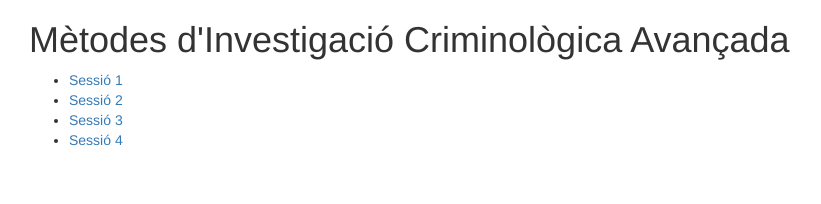
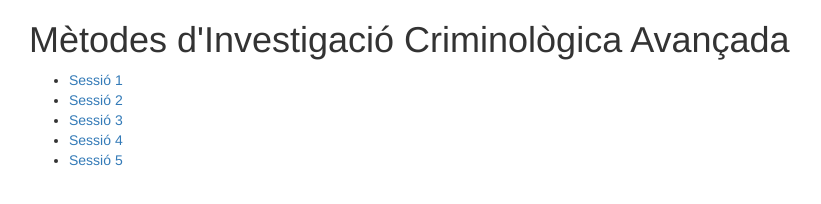
Before and after one commit to JohnPalmer/AdvancedResearchMethodsCriminology_2017, a plain HTML site: page index.html in a window 1280 px wide. Shown: the whole page, without its empty margins (26-847 px from the left). Drawn offline with nearby package versions, Linux system fonts and the light colour scheme.

Commit message:
class 5 index

```diff
--- a/index.html
+++ b/index.html
@@ -37,6 +37,7 @@
       <li><a href="s02.html">Sessió 2</a></li>
       <li><a href="s03.html">Sessió 3</a></li>
       <li><a href="s04.html">Sessió 4</a></li>
+      <li><a href="s05.html">Sessió 5</a></li>
       </ul>
 
         </div>
```
